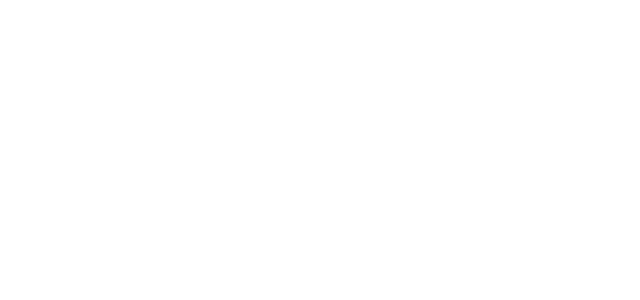
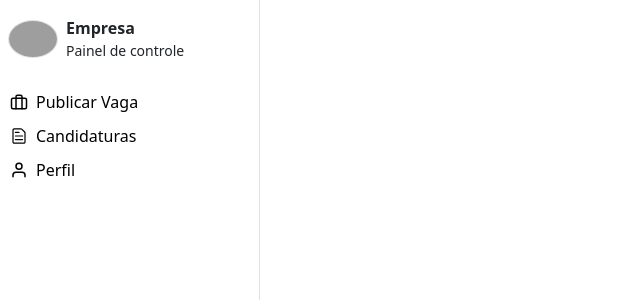
Before and after one commit to LuizFelipe-Chiconelli/-integrator_2025, a React (Vite) app in the folder conectando-talentos/frontend/: page /dashboard in a window 1280 px wide. Shown: the top 300 px of the page, without its empty margins (0-640 px from the left). Built offline with nearby package versions, Linux system fonts and the light colour scheme; grey boxes are pictures that could not be loaded.

Commit message:
adicionar sidebar

```diff
--- /dev/null
+++ b/conectando-talentos/frontend/src/components/sidebar/btn.css
@@ -0,0 +1,12 @@
+.menu-button {
+    padding: 5px 10px;
+    transition: .2s;
+}
+
+.menu-button:hover, .menu-button.active {
+    background-color: rgb(235, 234, 234) !important;
+}
+
+.menu-button svg {
+    font-size: 18px !important;
+}
--- /dev/null
+++ b/conectando-talentos/frontend/src/components/sidebar/btn.tsx
@@ -0,0 +1,27 @@
+import "./btn.css"
+
+import { Link, useLocation } from "react-router-dom"
+
+interface Props {
+    title: string,
+    icon: React.ReactNode,
+    href: string
+}
+
+export default function MenuButton({ title, href, icon }: Props) {
+    const location = useLocation()
+    const active: string = location.pathname.includes(href) ? "active" : ""
+
+    return (
+        <Link
+            className="text-decoration-none"
+            to={href ?? "#"}
+        >
+            <button
+                className={`menu-button bg-transparent w-100 d-flex align-items-center border-0 gap-2 ${active}`}
+            >
+                {icon}{title}
+            </button>
+        </Link>
+    )
+}
--- /dev/null
+++ b/conectando-talentos/frontend/src/components/sidebar/menu.tsx
@@ -0,0 +1,26 @@
+import MenuButton from "./btn"
+
+import { RxFileText } from "react-icons/rx"
+import { FiBriefcase, FiUser } from "react-icons/fi"
+
+export default function Menu() {
+    return (
+        <div className="d-flex flex-column mt-4">
+            <MenuButton
+                title="Publicar Vaga"
+                href="/dashboard/publicar-vaga"
+                icon={<FiBriefcase />}
+            />
+            <MenuButton
+                title="Candidaturas"
+                href="#"
+                icon={<RxFileText />}
+            />
+            <MenuButton
+                title="Perfil"
+                href="#"
+                icon={<FiUser />}
+            />
+        </div>
+    )
+}
--- /dev/null
+++ b/conectando-talentos/frontend/src/components/sidebar/profile.tsx
@@ -0,0 +1,20 @@
+export default function Profile() {
+    return (
+        <div className="d-flex align-items-center gap-2 px-2">
+            <img
+                className="border"
+                src="https://github.githubassets.com/assets/GitHub-Mark-ea2971cee799.png"
+                alt="logo da empresa"
+                style={{
+                    width: "50px",
+                    borderRadius: "50%"
+                }}
+            />
+
+            <div className="d-flex flex-column">
+                <span className="fw-bold">Empresa</span>
+                <span style={{ fontSize: "14px" }}>Painel de controle</span>
+            </div>
+        </div>
+    )
+}
--- a/conectando-talentos/frontend/src/components/sidebar/sidebar.tsx
+++ b/conectando-talentos/frontend/src/components/sidebar/sidebar.tsx
@@ -1,6 +1,14 @@
+import Menu from "./menu"
+import Profile from "./profile"
+
 export default function Sidebar() {
     return (
-        <aside className="h-100" style={{ width: "200px" }}>
+        <aside
+            className="h-100 d-flex flex-column border-end pt-3"
+            style={{ width: "260px" }}
+        >
+            <Profile />
+            <Menu />
         </aside>
     )
 }
```
